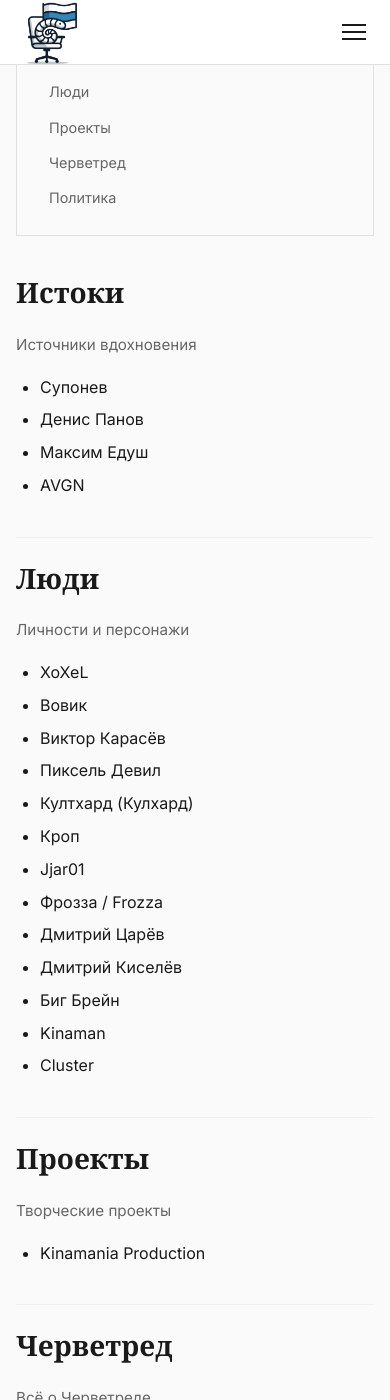
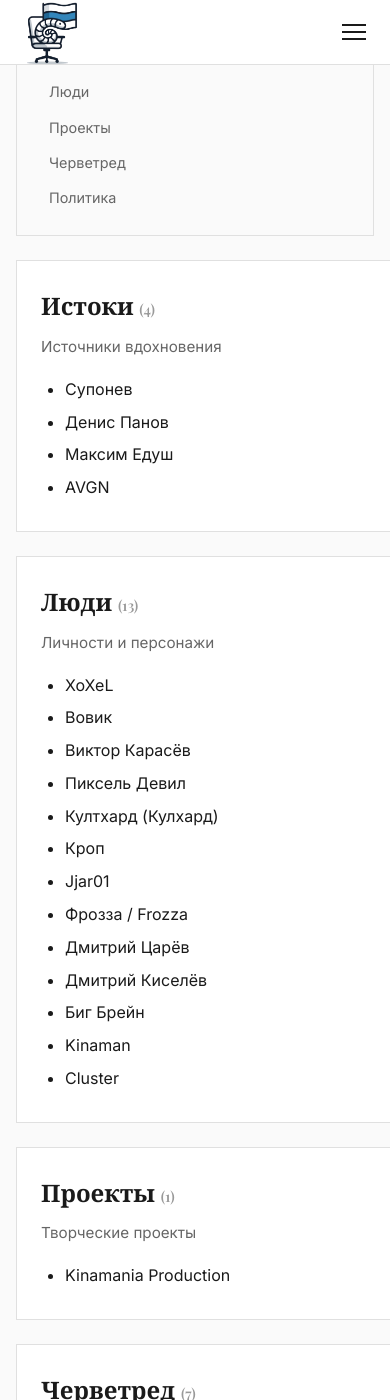
Before and after one commit to cherwepedia/111, a Jekyll site: the page built from categories.html, in a window 390 px wide and 1400 px high, scrolled down 272 px. Built offline with Jekyll 4.4.1, drawn with Linux system fonts in a browser that asks for light colours; comment, search, counter and statistics services are not loaded.

Commit message:
Update categories.html

```diff
--- a/categories.html
+++ b/categories.html
@@ -4,7 +4,7 @@
 permalink: /categories/
 ---
 
-<div class="page">
+<div class="container">
 
   <header class="page-header">
     <h1 class="page-title">Категории</h1>
@@ -39,17 +39,24 @@
 
   {%- comment -%}
   =====================
-  КАТЕГОРИИ
+  КАТЕГОРИИ В КАРТОЧКАХ
   =====================
   {%- endcomment -%}
+
+  <div class="categories-grid">
 
     {% for category in site.data.categories %}
       {% assign posts = site.posts | where_exp: "p", "p.categories contains category.id" %}
       {% if posts.size > 0 %}
 
-      <section id="{{ category.id }}" class="category-section">
+        <section id="{{ category.id }}" class="category-card">
 
-        <h2>{{ category.name }}</h2>
+          <h2 class="category-title">
+            {{ category.name }}
+            <span class="category-count">
+              ({{ posts.size }})
+            </span>
+          </h2>
 
           {% if category.description %}
             <div class="category-description">
@@ -74,29 +81,50 @@
 
   </div>
 
+</div>
+
 <style>
 /* =======================
-   CATEGORY PAGE TWEAKS
-   (вписывается в общий стиль)
+   GRID
    ======================= */
 
-.category-section {
-  margin-top: var(--space-2xl);
+.categories-grid {
+  display: grid;
+  grid-template-columns: repeat(auto-fill, minmax(420px, 1fr));
+  gap: var(--space-xl);
+  margin-top: var(--space-xl);
 }
 
-.category-section h2 {
-  font-family: var(--font-serif);
-  font-size: 1.75rem;
-  font-weight: 600;
-  margin-bottom: var(--space-md);
-  padding-top: var(--space-lg);
-  border-top: 1px solid var(--color-border-light);
+/* =======================
+   CATEGORY CARD
+   ======================= */
+
+.category-card {
+  background: var(--color-surface);
+  border: 1px solid var(--color-border);
+  padding: var(--space-xl);
 }
 
-.category-section:first-of-type h2 {
-  border-top: none;
-  padding-top: 0;
+/* =======================
+   TITLE
+   ======================= */
+
+.category-title {
+  font-family: var(--font-serif);
+  font-size: 1.5rem;
+  font-weight: 600;
+  margin-bottom: var(--space-sm);
 }
+
+.category-count {
+  font-size: 0.9rem;
+  color: var(--color-text-muted);
+  font-weight: 400;
+}
+
+/* =======================
+   DESCRIPTION
+   ======================= */
 
 .category-description {
   color: var(--color-text-secondary);
@@ -104,18 +132,20 @@
   margin-bottom: var(--space-md);
 }
 
+/* =======================
+   ARTICLE LIST
+   ======================= */
+
 .article-list {
-  column-count: 3;
-  column-gap: 2.5rem;
+  column-count: 2;
+  column-gap: var(--space-xl);
   padding-left: var(--space-xl);
 }
 
-@media (max-width: 900px) {
-  .article-list { column-count: 2; }
+@media (max-width: 600px) {
+  .article-list {
+    column-count: 1;
   }
-
-@media (max-width: 600px) {
-  .article-list { column-count: 1; }
 }
 
 .article-list li {
```
Lines whose indentation alone changed are shown as unchanged.
